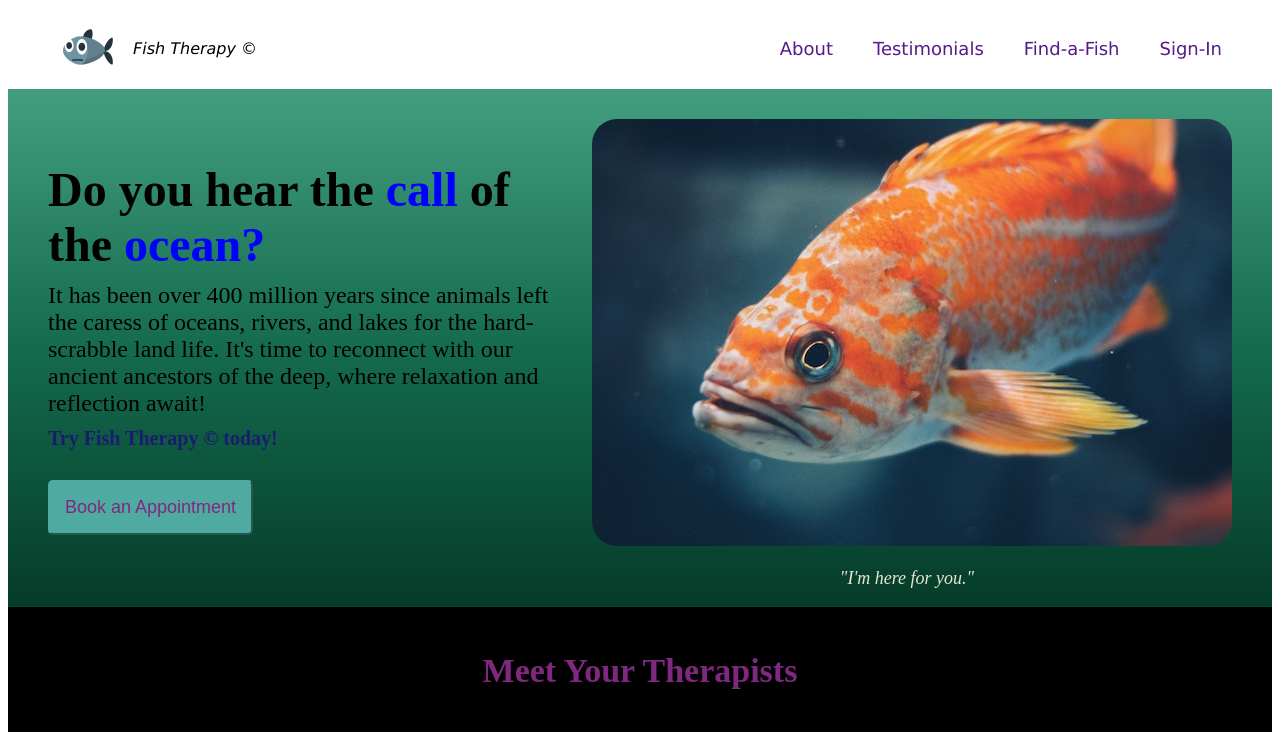
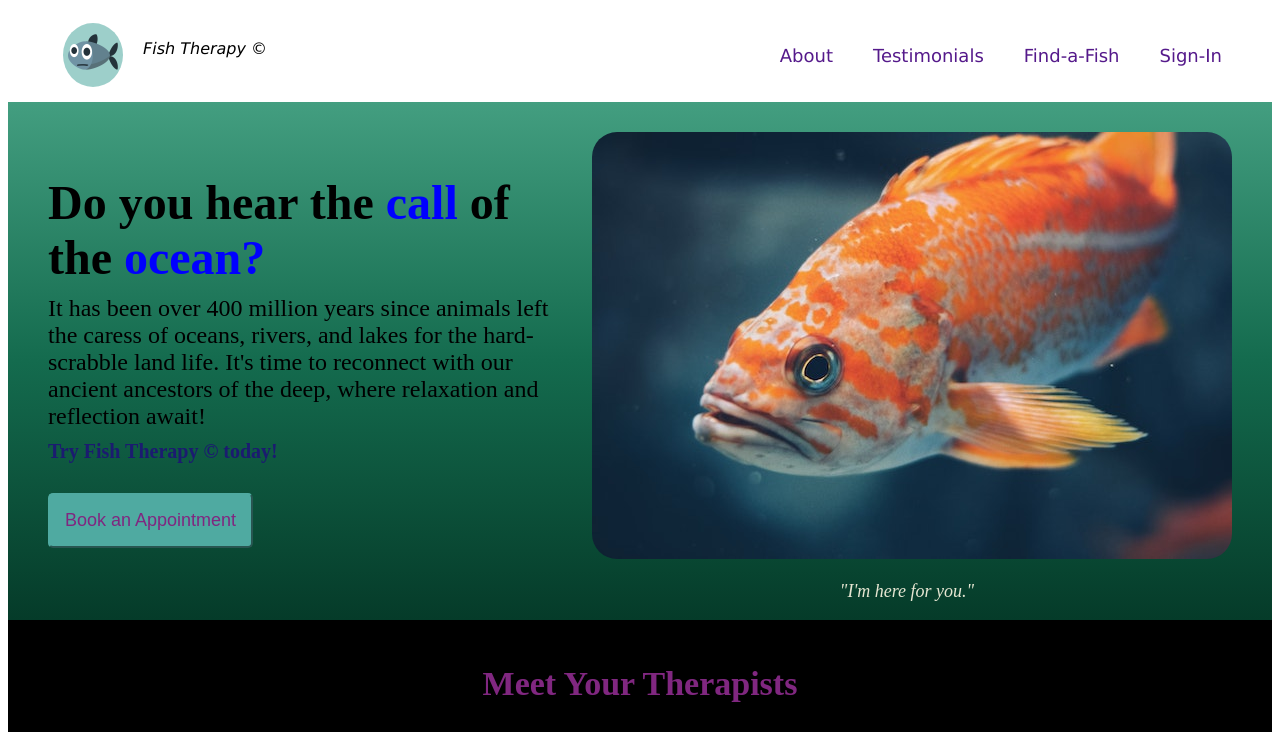
Before and after one commit to prolixmagus/practice-landing-page, a plain HTML site: page index.html in a window 1280 px wide. Shown: the top 732 px of the page. Drawn offline with Linux system fonts and the light colour scheme; grey boxes are pictures that could not be loaded.

Commit message:
Fix header in README.md

```diff
--- a/index.html
+++ b/index.html
@@ -11,7 +11,9 @@
     <div class="container-one">
         <div class="header">
             <div class="logo">
-                <img class="logo-image" src="images/fish-logo.png" alt="fish logo">
+                <div class="logo-background">
+                    <img class="logo-image" src="images/fish-logo.png" alt="fish logo">
+                </div>
                 <p class="logo-text">Fish Therapy &#169;</p>
             </div>
             <ul class="header-links">
```
